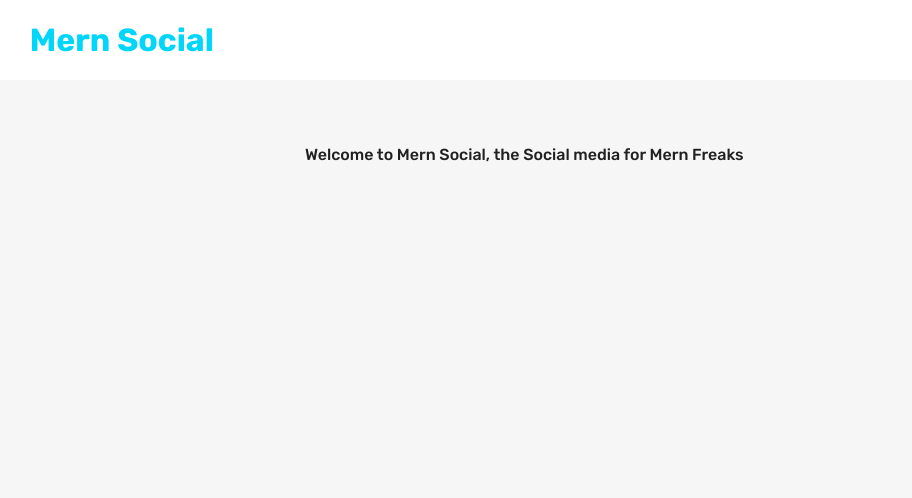
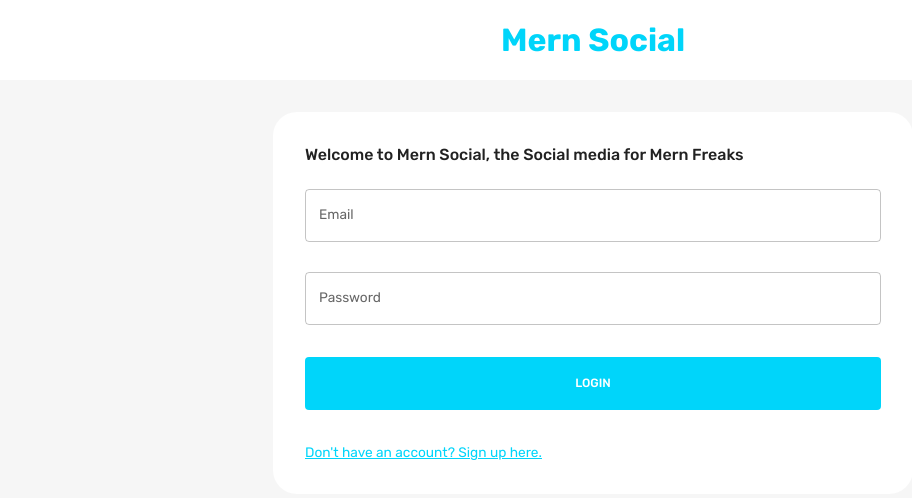
Before and after one commit to cjchika/mern_social, a React (Vite) app in the folder client/: page / in a window 1280 px wide. Shown: the top 498 px of the page, without its empty margins (47-959 px from the left). Built offline with nearby package versions, Linux system fonts and the light colour scheme.

Commit message:
Login/Signup

```diff
--- a/client/src/scenes/LoginPage/Form.jsx
+++ b/client/src/scenes/LoginPage/Form.jsx
@@ -55,7 +55,52 @@ const Form = () => {
   const isLogin = pageType === "login";
   const isRegister = pageType === "register";
 
-  const handleFormSubmit = async (values, onSubmitProps) => {};
+  const register = async (values, onSubmitProps) => {
+    const formdata = new FormData();
+    for (let value in values) {
+      formdata.append(value, values[value]);
+    }
+    formdata.append("picturePath", values.picture.name);
+
+    const savedUserResponse = await fetch(
+      "http://localhost:3001/auth/register",
+      {
+        method: "POST",
+        body: formdata,
+      }
+    );
+    const savedUser = await savedUserResponse.json();
+    onSubmitProps.resetForm();
+
+    if (savedUser) {
+      setPageType("login");
+    }
+  };
+
+  const login = async (values, onSubmitProps) => {
+    const loggedInResponse = await fetch("http://localhost:3001/auth/login", {
+      method: "POST",
+      headers: { "Content-Type": "application/json" },
+      body: JSON.stringify(values),
+    });
+    const loggedIn = await loggedInResponse.json();
+    onSubmitProps.resetForm();
+
+    if (loggedIn) {
+      dispatch(
+        setLogin({
+          user: loggedIn.user,
+          token: loggedIn.token,
+        })
+      );
+      navigate("/home");
+    }
+  };
+
+  const handleFormSubmit = async (values, onSubmitProps) => {
+    if (isLogin) await login(values, onSubmitProps);
+    if (isRegister) await register(values, onSubmitProps);
+  };
 
   return (
     <Formik
@@ -198,7 +243,24 @@ const Form = () => {
                 color: palette.background.alt,
                 "&:hover": { color: palette.primary.main },
               }}
-            ></Button>
+            >
+              {isLogin ? "LOGIN" : "REGISTER"}
+            </Button>
+            <Typography
+              onClick={() => {
+                setPageType(isLogin ? "register" : "login");
+                resetForm();
+              }}
+              sx={{
+                textDecoration: "underline",
+                color: palette.primary.main,
+                "&:hover": { cursor: "pointer", color: palette.primary.light },
+              }}
+            >
+              {isLogin
+                ? "Don't have an account? Sign up here."
+                : "Already have an account? Login here."}
+            </Typography>
           </Box>
         </form>
       )}
--- a/client/src/scenes/LoginPage/LoginPage.jsx
+++ b/client/src/scenes/LoginPage/LoginPage.jsx
@@ -1,6 +1,6 @@
 import React from "react";
 import { Box, Typography, useTheme, useMediaQuery } from "@mui/material";
-// import Form from "./Form"
+import Form from "./Form";
 
 const LoginPage = () => {
   const theme = useTheme();
@@ -11,6 +11,7 @@ const LoginPage = () => {
         width="100%"
         backgroundColor={theme.palette.background.alt}
         p="1rem 6%"
+        textAlign="center"
       >
         <Typography fontWeight="bold" fontSize="32px" color="primary">
           Mern Social
@@ -21,11 +22,12 @@ const LoginPage = () => {
         p="2rem"
         m="2rem auto"
         borderRadius="1.5rem"
-        background={theme.palette.background.alt}
+        backgroundColor={theme.palette.background.alt}
       >
         <Typography fontWeight="500" variant="h5" sx={{ mb: "1.5rem" }}>
           Welcome to Mern Social, the Social media for Mern Freaks
         </Typography>
+        <Form />
       </Box>
     </Box>
   );
```
